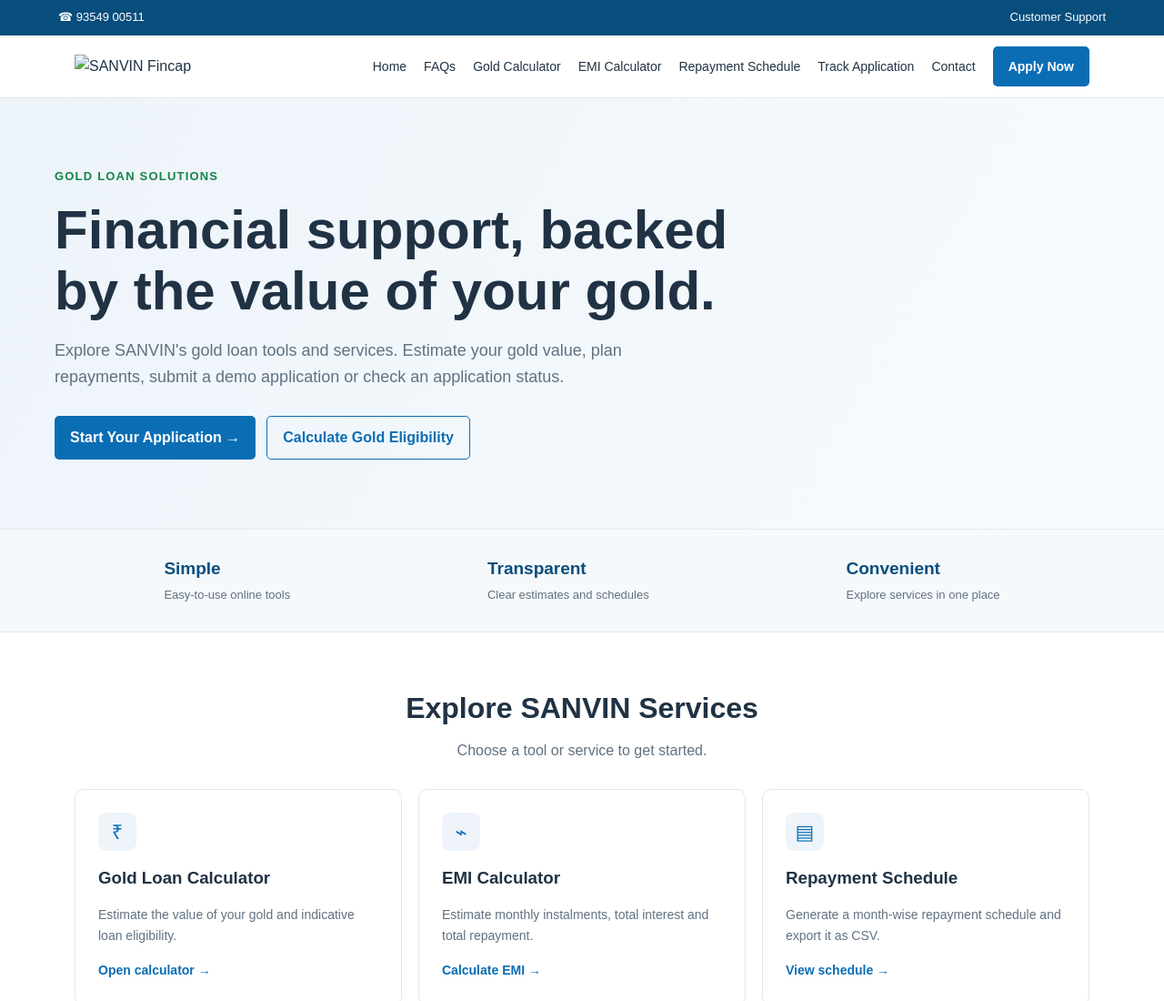
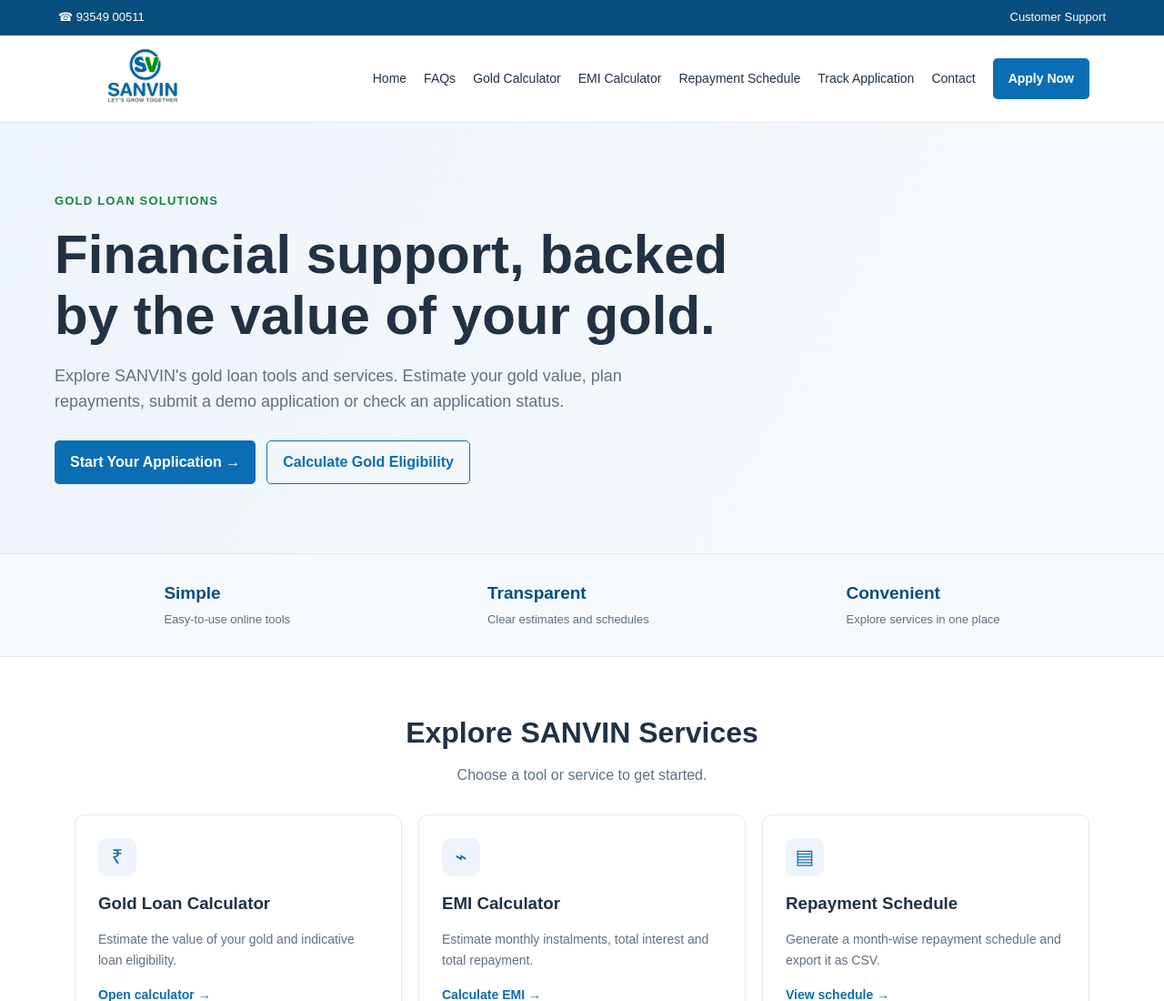
Before and after one commit to kapoorangel508-dev/sanvin-gold-loan, a plain HTML site: page index.html in a window 1280 px wide. Shown: the top 1100 px of the page at 91% size. Drawn offline with Linux system fonts and the light colour scheme.

Commit message:
Update index.html

```diff
--- a/index.html
+++ b/index.html
@@ -12,7 +12,7 @@ main{max-width:1160px;margin:auto;padding:58px 22px}.heading{text-align:center;m
 @media(max-width:560px){.top{padding:9px 15px}.grid{grid-template-columns:1fr}.hero{padding:52px 18px}.hero p{font-size:16px}}
 </style></head><body>
 <div class="top"><span>☎ 93549 00511</span><span>Customer Support</span></div>
-<header><div class="nav"><a class="brand" href="index.html"><img src="assets/sanvin-logo.jpeg" alt="SANVIN Fincap"></a>
+<header><div class="nav"><a class="brand" href="index.html"><img src="sanvin-logo.jpeg" alt="SANVIN Fincap"></a>
 <nav class="links"><a href="index.html">Home</a><a href="faq.html">FAQs</a><a href="gold-calculator.html">Gold Calculator</a><a href="emi-calculator.html">EMI Calculator</a><a href="repayment-schedule.html">Repayment Schedule</a><a href="application-tracker.html">Track Application</a><a href="contact.html">Contact</a><a class="cta" href="apply-loan.html">Apply Now</a></nav></div></header>
 <section class="hero"><div class="hero-inner"><div class="eyebrow">GOLD LOAN SOLUTIONS</div><h1>Financial support, backed by the value of your gold.</h1><p>Explore SANVIN's gold loan tools and services. Estimate your gold value, plan repayments, submit a demo application or check an application status.</p><div class="actions"><a class="cta" href="apply-loan.html">Start Your Application →</a><a class="secondary" href="gold-calculator.html">Calculate Gold Eligibility</a></div></div></section>
 <div class="trust"><div class="trust-inner"><div><strong>Simple</strong><span>Easy-to-use online tools</span></div><div><strong>Transparent</strong><span>Clear estimates and schedules</span></div><div><strong>Convenient</strong><span>Explore services in one place</span></div></div></div>
```
